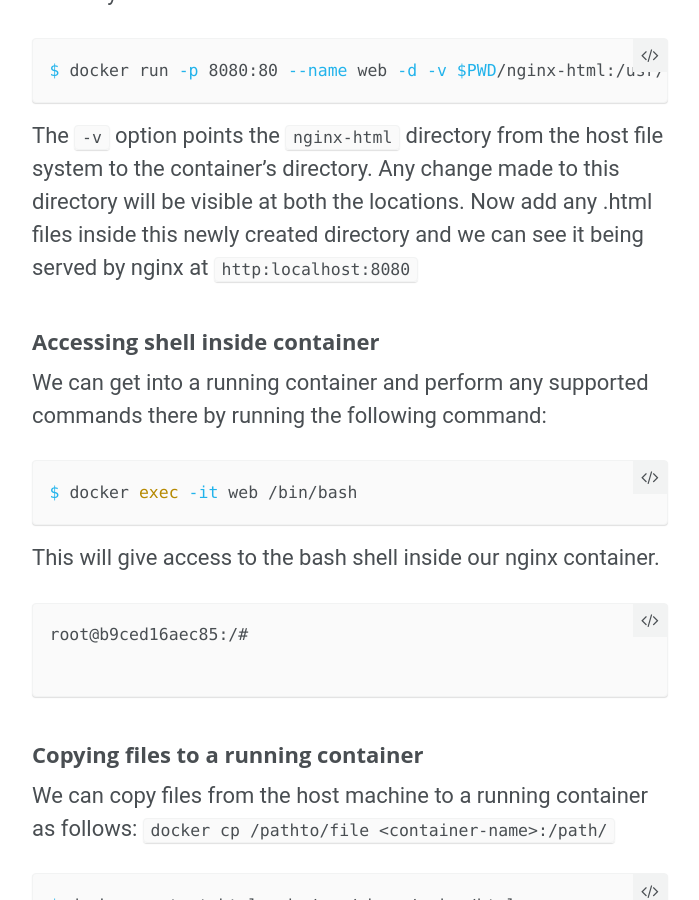
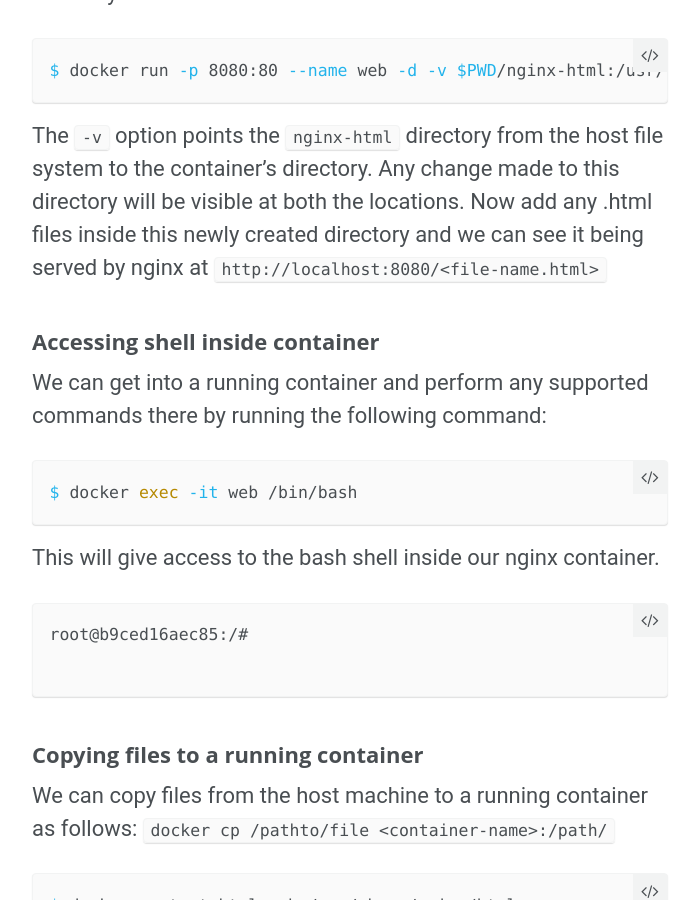
Before and after one commit to robinraju/robinraju.github.io, a Jekyll site: the page built from _posts/developer/2017-05-23-introduction-to-docker-cotainers.md, in a window 1280 px wide and 900 px high, scrolled down 6171 px. Shown: the whole window, without its empty margins (290-989 px from the left). Built offline with Jekyll 4.4.1, drawn with Linux system fonts in a browser that asks for light colours; comment, search, counter and statistics services are not loaded; part of the change alters nothing that is shown.

Commit message:
Fixed a typo in post

````diff
--- a/_posts/developer/2017-05-23-introduction-to-docker-cotainers.md
+++ b/_posts/developer/2017-05-23-introduction-to-docker-cotainers.md
@@ -148,7 +148,7 @@ $ docker run -p 8080:80 --name web -d -v $PWD/nginx-html:/usr/share/nginx/html n
 ```
 The `-v` option points the `nginx-html` directory from the host file system to the container's directory.
 Any change made to this directory will be visible at both the locations.
-Now add any .html files inside this newly created directory and we can see it being served by nginx at `http:localhost:8080`
+Now add any .html files inside this newly created directory and we can see it being served by nginx at `http://localhost:8080/<file-name.html>`
 
 ### Accessing shell inside container
 We can get into a running container and perform any supported commands there by running the following command:
````
